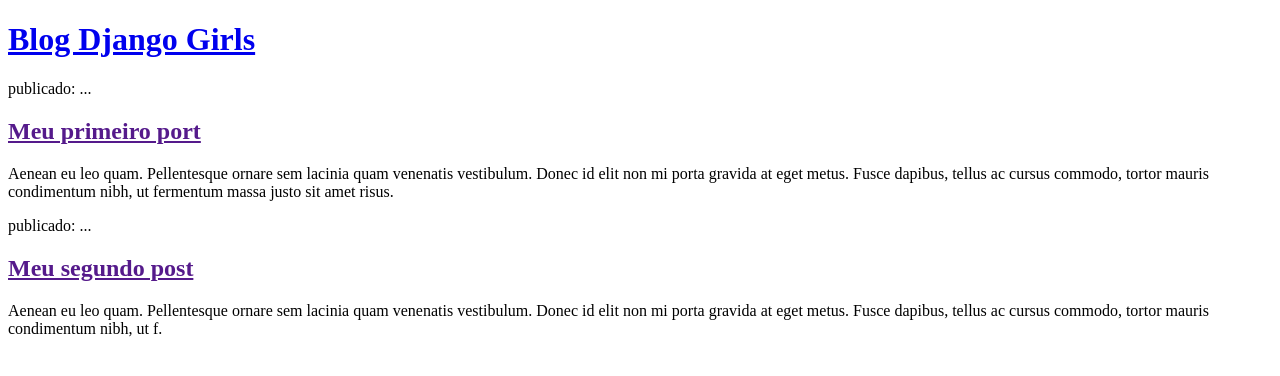
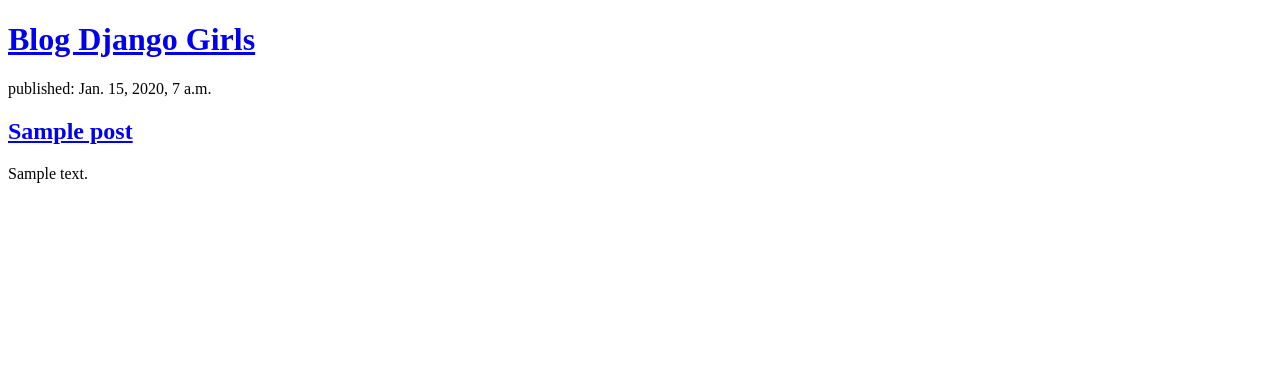
Before and after one commit to Lai07-San/my-first-blog, a Django app: template blog/templates/blog/post_list.html in a window 1280 px wide. Shown: the top 376 px of the page. Run offline with Django 3.2, Linux system fonts and the light colour scheme; the template is opened without the code that fills it: values that come from a table or form of the project are taken from there, others are empty; tables that the repository leaves empty hold one stand-in row (values such as "Sample post").

Commit message:
Modified templates to display posts from database.

```diff
--- a/blog/templates/blog/post_list.html
+++ b/blog/templates/blog/post_list.html
@@ -8,17 +8,14 @@
 	<div>
 		<h1><a href="/">Blog Django Girls</a></h1>
 	</div>
+{% for post in posts %}
+<div>
+	<p>published: {{ post.published_date  }}</p>
+	<h2><a href="/">{{ post.title }}</a></h2>
+	<p>{{ post.text|linebreaksbr }}</p>
+</div>
 
-	<div>
-		<p>publicado: ...</p>
-		<h2><a href="">Meu primeiro port</a></h2>
-		<p>Aenean eu leo quam. Pellentesque ornare sem lacinia quam venenatis vestibulum. Donec id elit non mi porta gravida at eget metus. Fusce dapibus, tellus ac cursus commodo, tortor mauris condimentum nibh, ut fermentum massa justo sit amet risus.</p>
-	</div>
+{% endfor %}
 
-	<div>
-		<p>publicado: ...</p>
-		<h2><a href="">Meu segundo post</a></h2>
-		<p>Aenean eu leo quam. Pellentesque ornare sem lacinia quam venenatis vestibulum. Donec id elit non mi porta gravida at eget metus. Fusce dapibus, tellus ac cursus commodo, tortor mauris condimentum nibh, ut f.</p>
-	</div>
 </body>
 </html>
--- a/blog/views.py
+++ b/blog/views.py
@@ -1,5 +1,7 @@
 from django.shortcuts import render
-
+from django.utils import timezone
+from .models import Post
 # Create your views here.
 def post_list(request):
-	return render(request, 'blog/post_list.html', {})
+	posts = Post.objects.filter(published_date__lte=timezone.now()).order_by('published_date')
+	return render(request, 'blog/post_list.html', {'posts':posts})
```
